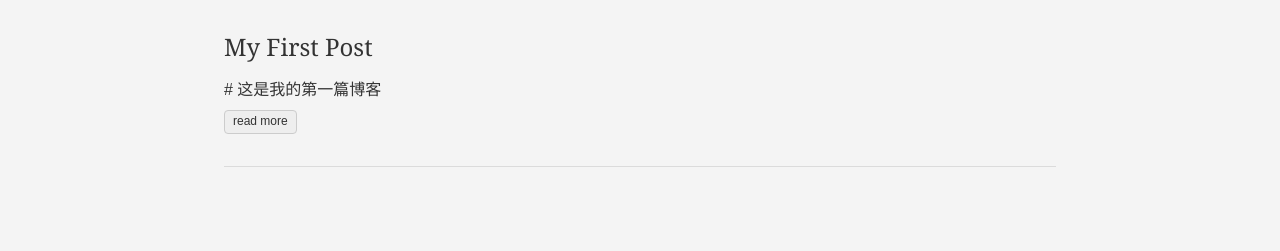
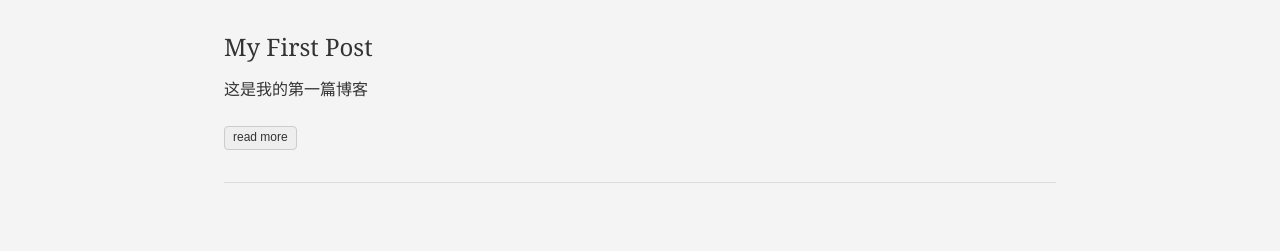
Before and after one commit to SimonYjx/SimonYjx.github.io, a plain HTML site: page index.html in a window 1280 px wide. Shown: the part 549-800 px from the top of the page. Drawn offline with Linux system fonts and the light colour scheme.

Commit message:
Update index.html

```diff
--- a/index.html
+++ b/index.html
@@ -133,7 +133,7 @@
             </a>
         </h1>
         <div class="f6 f5-l lh-copy nested-copy-line-height nested-links">
-          # 这是我的第一篇博客
+         <p>这是我的第一篇博客</p>
         </div>
           <a href="/posts/my-first-post/" class="ba b--moon-gray bg-light-gray br2 color-inherit dib f7 hover-bg-moon-gray link mt2 ph2 pv1">read more</a>
 
```
